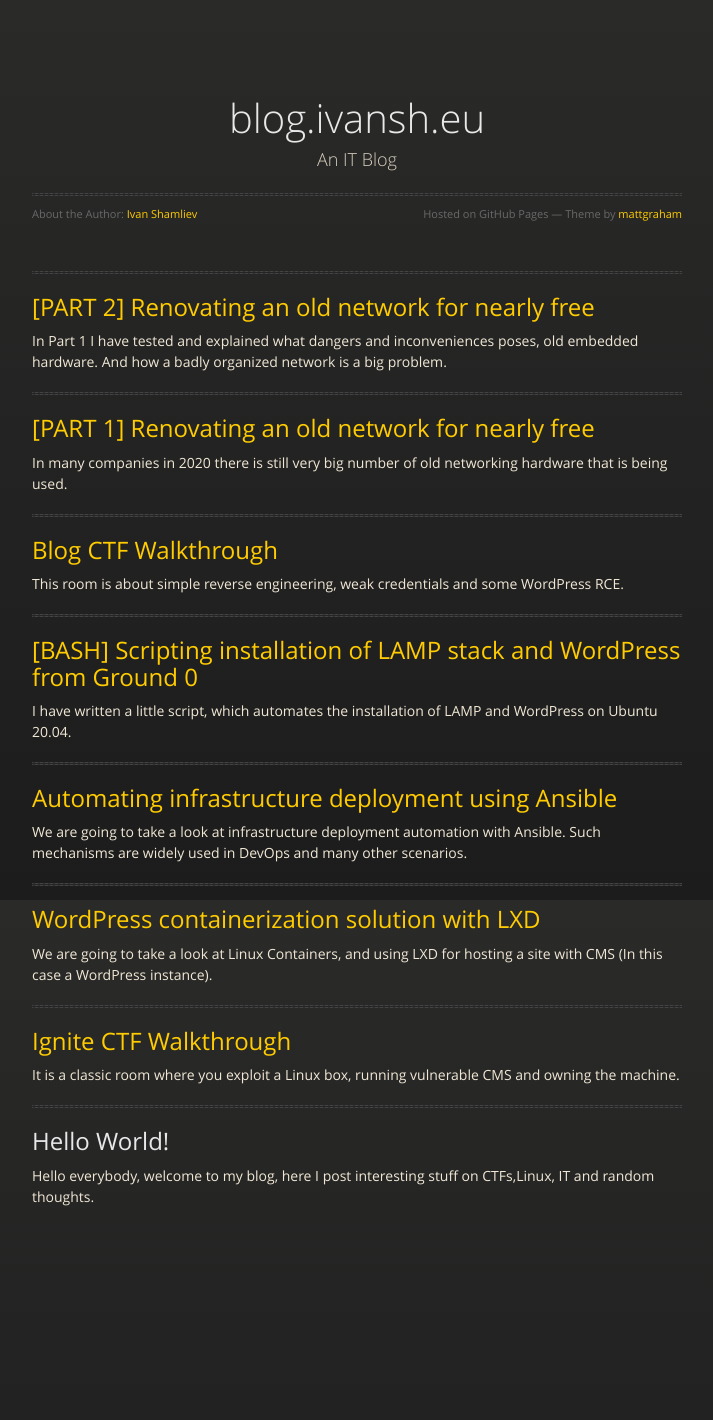
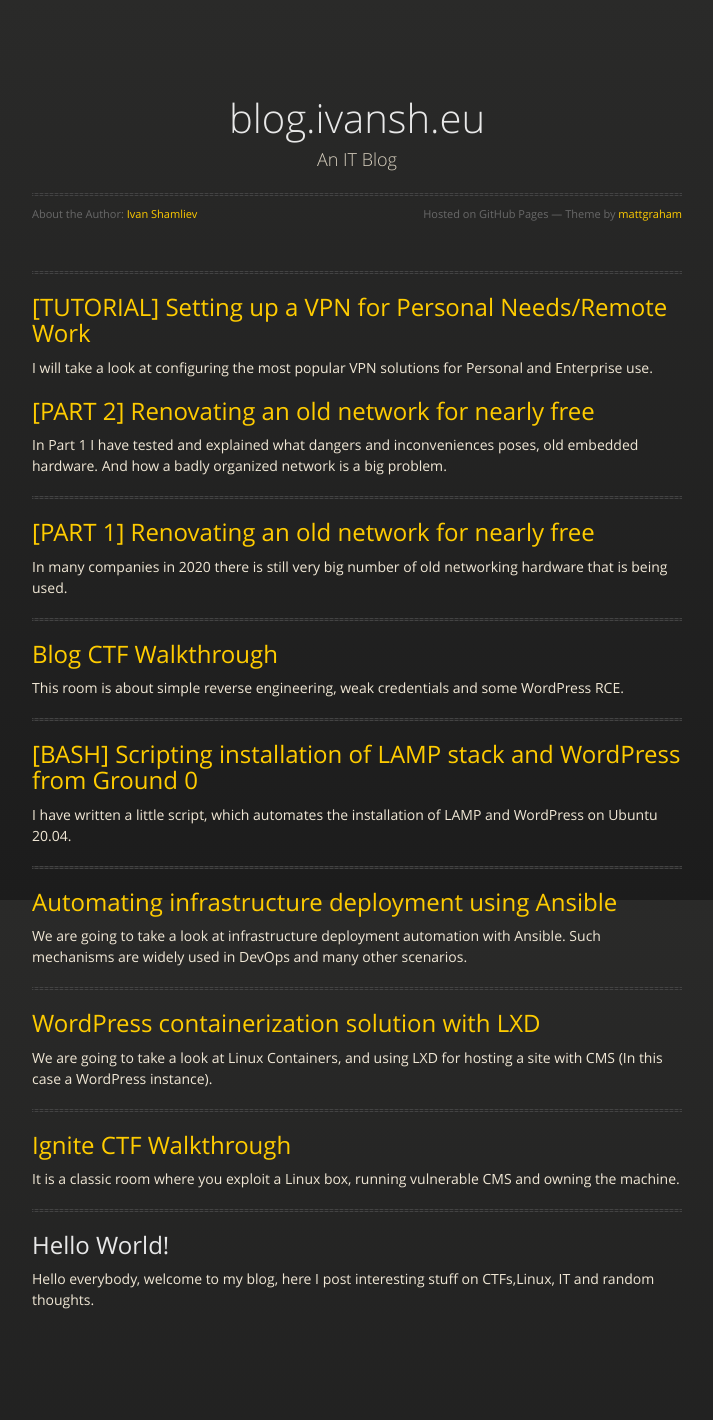
Before and after one commit to P4nd4233/personal--blogg, a Jekyll site: the page built from index.md, in a window 1280 px wide. Shown: the whole page, without its empty margins (283-996 px from the left). Built offline with Jekyll 4.4.1, drawn with Linux system fonts in a browser that asks for light colours; before the commit the page ends 1317 px from its top, so only the background shows below that.

Commit message:
updated index.md with VPN article

```diff
--- a/index.md
+++ b/index.md
@@ -3,6 +3,9 @@ layout: default
 ---
 
 * * *
+
+## [ [TUTORIAL] Setting up a VPN for Personal Needs/Remote Work](./vpn-tut.html)
+I will take a look at configuring the most popular VPN solutions for Personal and Enterprise use.
 
 ## [ [PART 2] Renovating an old network for nearly free](./tp_link-2.html)
 In Part 1 I have tested and explained what dangers and inconveniences poses, old embedded hardware. And how a badly organized network is a big problem.
```
